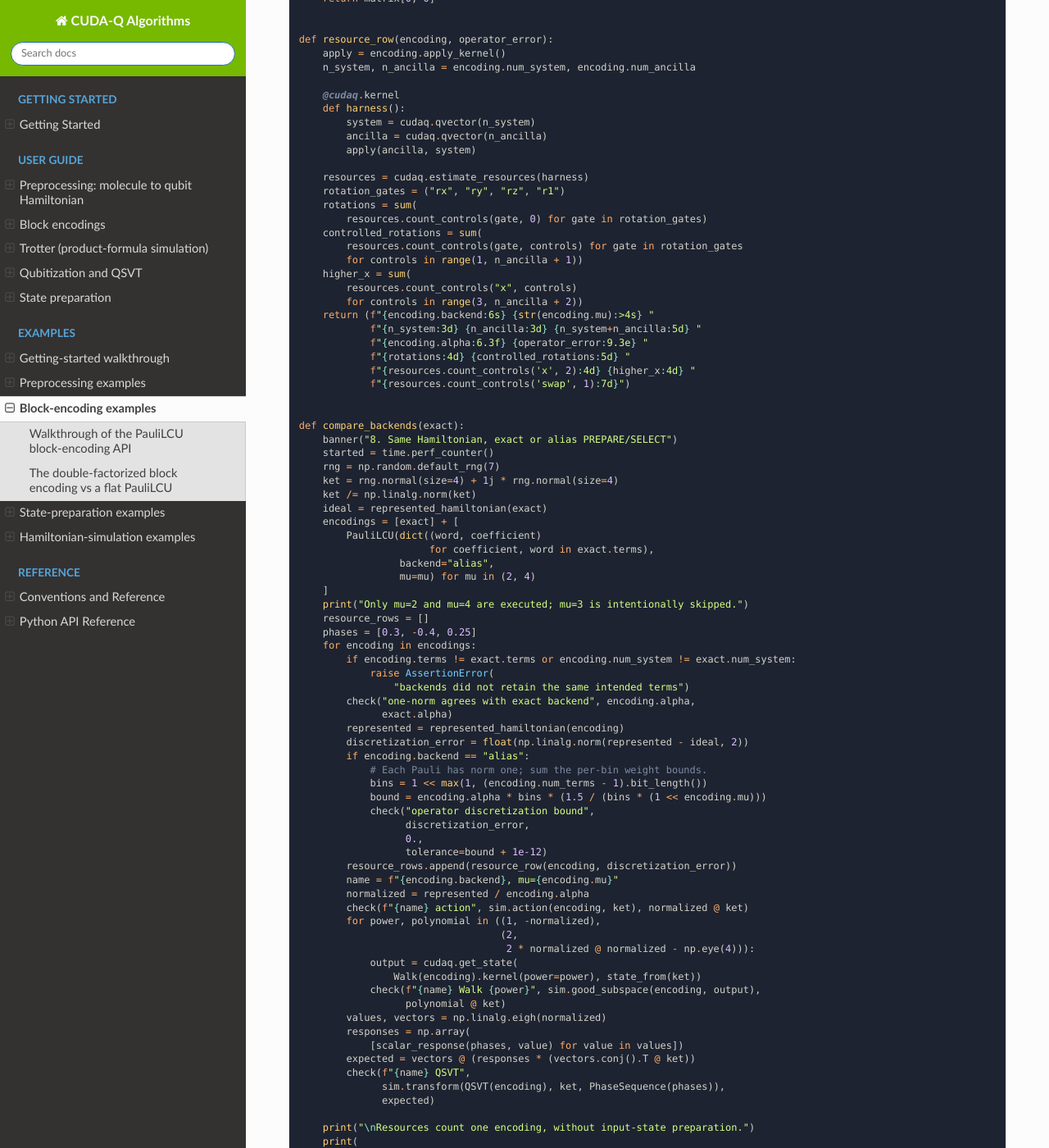
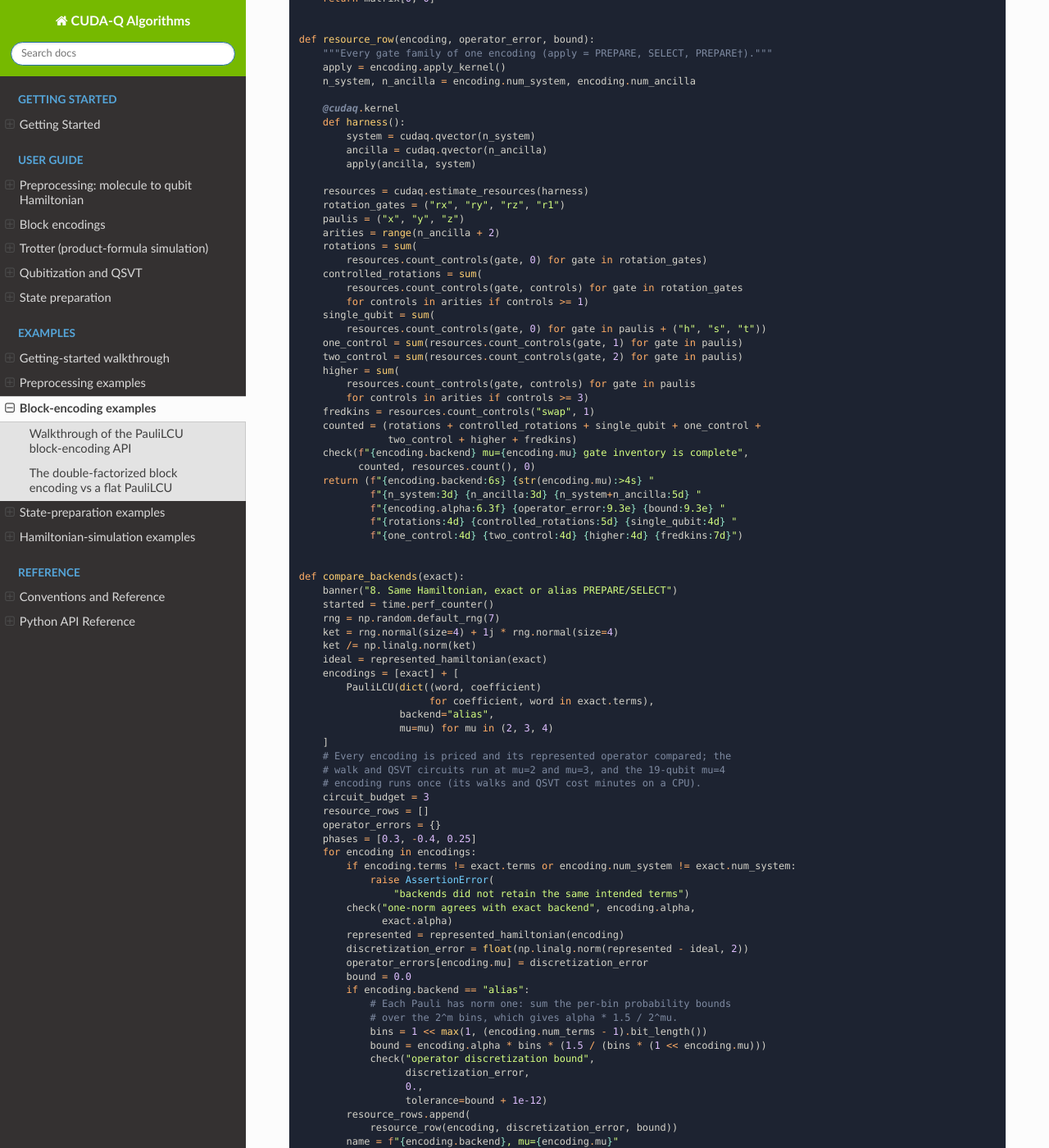
Before and after one commit to NVIDIA/cudaq-algorithms, a Sphinx documentation site: the page built from docs/sphinx/examples_rst/block_encodings.rst, in a window 1280 px wide and 1400 px high, scrolled down 2050 px. Shown: the whole window at 82% size. Built offline with Sphinx 7.4.7 and the Read the Docs theme 3.1.0, drawn with Linux system fonts in a browser that asks for light colours; some of the changed text lies outside the part shown.

Commit message:
Compare alias precisions mu=2, 3, 4 and report every gate family
The backend comparison in pauli_lcu_demo.py builds the alias encoding at
mu=2, 3 and 4. The walk and QSVT circuits run at mu=2 and mu=3; the
19-qubit mu=4 encoding is priced, compared as an operator and applied
once, since its walk and QSVT circuits took about 70 s of the example's
80 s on a two-thread CPU simulator. Including mu=3 shows the rounding
behaviour the guide describes: its tables coincide with the mu=2 tables
on this Hamiltonian, so the operator error stays at 4.5e-2 while the bound
halves. The table now prints the bound beside the error.

The resource table counted only X-type controlled gates, so the exact
SELECT's controlled Y and Z (ccy, ccz, cz) and the alias circuit's cx and
Hadamard gates were missing from the comparison. The row now lists
rotations, uncontrolled single-qubit gates, singly, doubly and
higher-controlled Paulis and Fredkins, and checks that these families sum
to the estimator's total gate count.

The guide and examples page describe the executed precisions and the
table columns accordingly.

Signed-off-by: Scott Thornton <wsttiger@gmail.com>

```diff
--- a/docs/sphinx/examples/python/pauli_lcu_demo.py
+++ b/docs/sphinx/examples/python/pauli_lcu_demo.py
@@ -88,7 +88,8 @@ def scalar_response(phases, x):
     return matrix[0, 0]
 
 
-def resource_row(encoding, operator_error):
+def resource_row(encoding, operator_error, bound):
+    """Every gate family of one encoding (apply = PREPARE, SELECT, PREPARE†)."""
     apply = encoding.apply_kernel()
     n_system, n_ancilla = encoding.num_system, encoding.num_ancilla
 
@@ -100,20 +101,30 @@ def resource_row(encoding, operator_error):
 
     resources = cudaq.estimate_resources(harness)
     rotation_gates = ("rx", "ry", "rz", "r1")
+    paulis = ("x", "y", "z")
+    arities = range(n_ancilla + 2)
     rotations = sum(
         resources.count_controls(gate, 0) for gate in rotation_gates)
     controlled_rotations = sum(
         resources.count_controls(gate, controls) for gate in rotation_gates
-        for controls in range(1, n_ancilla + 1))
-    higher_x = sum(
-        resources.count_controls("x", controls)
-        for controls in range(3, n_ancilla + 2))
+        for controls in arities if controls >= 1)
+    single_qubit = sum(
+        resources.count_controls(gate, 0) for gate in paulis + ("h", "s", "t"))
+    one_control = sum(resources.count_controls(gate, 1) for gate in paulis)
+    two_control = sum(resources.count_controls(gate, 2) for gate in paulis)
+    higher = sum(
+        resources.count_controls(gate, controls) for gate in paulis
+        for controls in arities if controls >= 3)
+    fredkins = resources.count_controls("swap", 1)
+    counted = (rotations + controlled_rotations + single_qubit + one_control +
+               two_control + higher + fredkins)
+    check(f"{encoding.backend} mu={encoding.mu} gate inventory is complete",
+          counted, resources.count(), 0)
     return (f"{encoding.backend:6s} {str(encoding.mu):>4s} "
             f"{n_system:3d} {n_ancilla:3d} {n_system+n_ancilla:5d} "
-            f"{encoding.alpha:6.3f} {operator_error:9.3e} "
-            f"{rotations:4d} {controlled_rotations:5d} "
-            f"{resources.count_controls('x', 2):4d} {higher_x:4d} "
-            f"{resources.count_controls('swap', 1):7d}")
+            f"{encoding.alpha:6.3f} {operator_error:9.3e} {bound:9.3e} "
+            f"{rotations:4d} {controlled_rotations:5d} {single_qubit:4d} "
+            f"{one_control:4d} {two_control:4d} {higher:4d} {fredkins:7d}")
 
 
 def compare_backends(exact):
@@ -127,10 +138,14 @@ def compare_backends(exact):
         PauliLCU(dict((word, coefficient)
                       for coefficient, word in exact.terms),
                  backend="alias",
-                 mu=mu) for mu in (2, 4)
+                 mu=mu) for mu in (2, 3, 4)
     ]
-    print("Only mu=2 and mu=4 are executed; mu=3 is intentionally skipped.")
+    # Every encoding is priced and its represented operator compared; the
+    # walk and QSVT circuits run at mu=2 and mu=3, and the 19-qubit mu=4
+    # encoding runs once (its walks and QSVT cost minutes on a CPU).
+    circuit_budget = 3
     resource_rows = []
+    operator_errors = {}
     phases = [0.3, -0.4, 0.25]
     for encoding in encodings:
         if encoding.terms != exact.terms or encoding.num_system != exact.num_system:
@@ -140,18 +155,26 @@ def compare_backends(exact):
               exact.alpha)
         represented = represented_hamiltonian(encoding)
         discretization_error = float(np.linalg.norm(represented - ideal, 2))
+        operator_errors[encoding.mu] = discretization_error
+        bound = 0.0
         if encoding.backend == "alias":
-            # Each Pauli has norm one; sum the per-bin weight bounds.
+            # Each Pauli has norm one: sum the per-bin probability bounds
+            # over the 2^m bins, which gives alpha * 1.5 / 2^mu.
             bins = 1 << max(1, (encoding.num_terms - 1).bit_length())
             bound = encoding.alpha * bins * (1.5 / (bins * (1 << encoding.mu)))
             check("operator discretization bound",
                   discretization_error,
                   0.,
                   tolerance=bound + 1e-12)
-        resource_rows.append(resource_row(encoding, discretization_error))
+        resource_rows.append(
+            resource_row(encoding, discretization_error, bound))
         name = f"{encoding.backend}, mu={encoding.mu}"
         normalized = represented / encoding.alpha
         check(f"{name} action", sim.action(encoding, ket), normalized @ ket)
+        if encoding.backend == "alias" and encoding.mu > circuit_budget:
+            print(f"{name}: priced and encoded once at "
+                  f"{encoding.num_system + encoding.num_ancilla} qubits.")
+            continue
         for power, polynomial in ((1, -normalized),
                                   (2,
                                    2 * normalized @ normalized - np.eye(4))):
@@ -168,11 +191,14 @@ def compare_backends(exact):
               expected)
 
     print("\nResources count one encoding, without input-state preparation.")
-    print(
-        "backend   mu sys anc total  alpha  ||H_mu-H|| rot c-rot  CCX MCX Fredkin"
-    )
+    print("backend   mu sys anc total  alpha  ||H_mu-H||     bound "
+          "rot c-rot   1q  c-P cc-P mc-P Fredkin")
     for row in resource_rows:
         print(row)
+    print(f"||H_mu-H|| at mu=2: {operator_errors[2]:.3e}, at mu=3: "
+          f"{operator_errors[3]:.3e}, at mu=4: {operator_errors[4]:.3e}. The "
+          "bound halves per bit; the realized rounding need not shrink at "
+          "every mu.")
 
     banner("9. Odd/even moments on a separate small fixture")
     small_ket = np.array([np.sqrt(0.3), 1j * np.sqrt(0.7)])
@@ -200,8 +226,9 @@ def compare_backends(exact):
     print(
         "The full ancilla register includes PREPARE garbage and SELECT work.")
     print("Exact and alias share kernel factories; kernel_args is exact-only.")
-    print(
-        "Gate families are reported separately, without assigning a T count.")
+    print("Gate families (rotations, uncontrolled single-qubit gates, singly, "
+          "doubly and higher-controlled Paulis, Fredkins) are reported "
+          "separately, without assigning a T count.")
     print(f"Maximum executed qubits: "
           f"{max(e.num_system+e.num_ancilla for e in encodings)}; "
           f"comparison elapsed: {time.perf_counter()-started:.2f}s")
--- a/docs/sphinx/examples_rst/block_encodings.rst
+++ b/docs/sphinx/examples_rst/block_encodings.rst
@@ -17,11 +17,12 @@ A guided tour of the `PauliLCU` block-encoding API: build the encoding from a
 spin operator, inspect its sizes and normalization, and exercise the device
 kernels (`pauli_lcu.prepare`, the select, and the walk) it exposes.
 
-The final sections compare exact and alias PREPARE/SELECT at ``mu=2`` and
-``mu=4`` using the same Hamiltonian and kernel-factory consumers. Independent
-NumPy references distinguish coefficient discretization from circuit error.
-A separate small fixture checks odd/even measured moments, and the resource
-table accounts for the extra alias workspace and different gate families.
+The final sections compare exact and alias PREPARE/SELECT at ``mu=2``,
+``3`` and ``4`` using the same Hamiltonian and kernel-factory consumers.
+Independent NumPy references distinguish coefficient discretization from
+circuit error. A separate small fixture checks odd/even measured moments, and
+the resource table accounts for the extra alias workspace and lists every
+gate family.
 
 .. literalinclude:: ../examples/python/pauli_lcu_demo.py
    :language: python
```
Also changed, not shown: docs/sphinx/guide/block_encodings.rst (+15 -11 lines).
